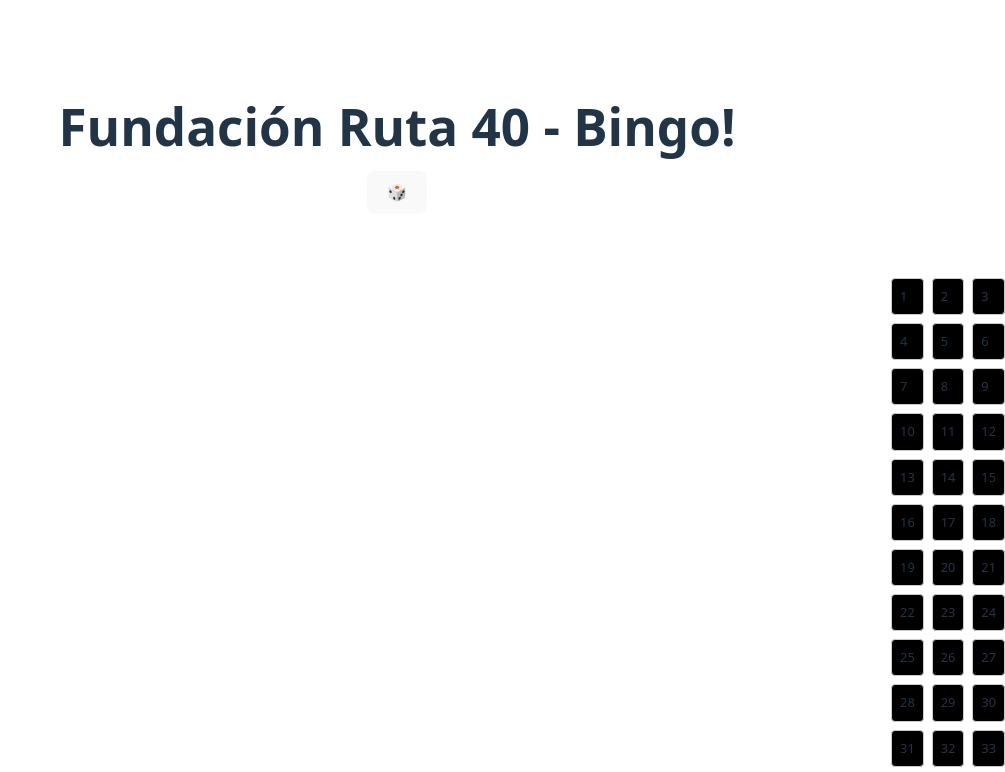
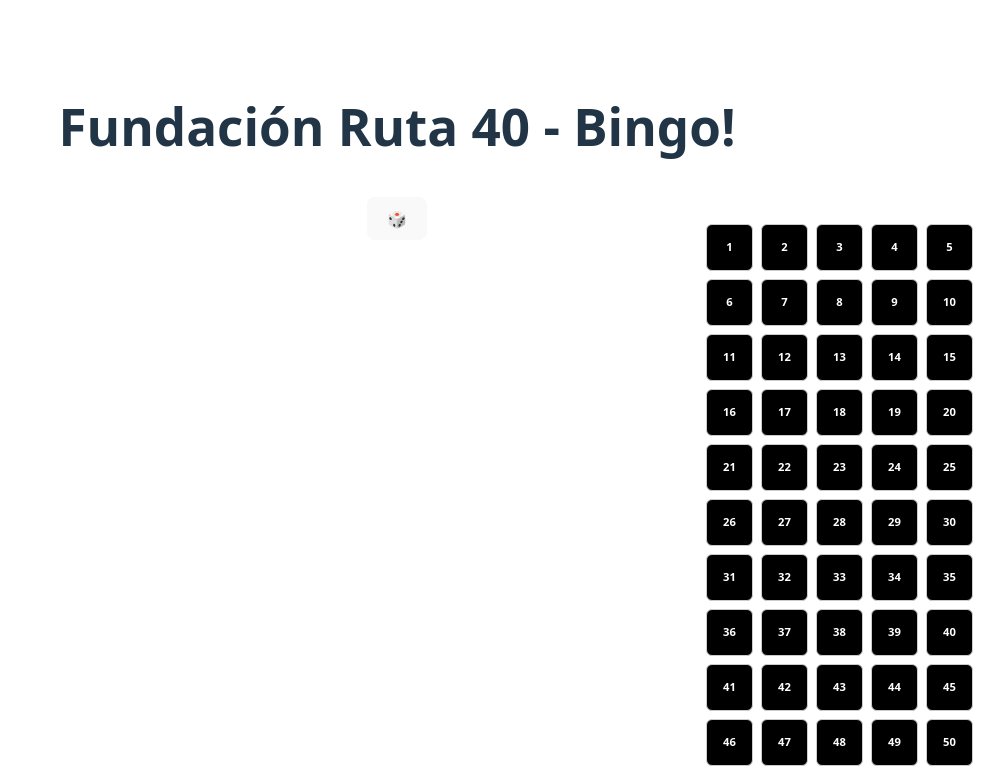
Before and after one commit to franciscoturdera00/fundacion40-bingo, a React (Vite) app: page / in a window 1280 px wide. Shown: the top 772 px of the page, without its empty margins (275-1280 px from the left). Built offline with nearby package versions, Linux system fonts and the light colour scheme.

Commit message:
working version

```diff
--- a/src/App.css
+++ b/src/App.css
@@ -32,20 +32,25 @@
 
 .grid {
   display: grid;
-  grid-template-columns: repeat(3, 1fr); /* change to 4 if you want 4 columns */
+  grid-template-columns: repeat(5, 1fr); /* change to 4 if you want 4 columns */
   gap: 0.5rem;
   margin-top: 1rem;
 }
 
 .cell {
-  padding: 0.5rem;
+  width: 45px;
+  height: 45px;
+  display: flex;
+  align-items: center;
+  justify-content: center;
+
   border: 1px solid #ccc;
-  border-radius: 4px;
+  border-radius: 6px;
   background: black;
-  font-size: 0.8rem;
-  overflow: hidden;
-  text-overflow: ellipsis;
-  white-space: nowrap;
+  font-size: 0.7rem;
+  font-weight: bold;
+  color: white;
+  text-align: center;
 }
 
 .cell.drawn {
@@ -70,10 +75,19 @@
   transition: all 0.3s ease;
 }
 
+.main-layout {
+  position: relative;
+  display: flex;
+  width: 100%;
+  align-items: flex-start;
+  margin-top: 0; /* prevent overlapping the title/button */
+}
+
 .bingo-grid-container {
   display: flex;
   flex-direction: column;
   align-items: flex-end;
-  margin-left: auto; /* pushes to the right */
-  padding-top: 1rem;
+  margin-left: auto;
+  margin-right: 2rem;
+  margin-top: -3rem; /* pulls just the grid up */
 }
--- a/src/App.jsx
+++ b/src/App.jsx
@@ -30,25 +30,18 @@
 
   return (
     <div id="root">
-      <h1 style={{ textAlign: "center", marginBottom: "1rem" }}>
-        Fundación Ruta 40 - Bingo!
-      </h1>
-      <div style={{ textAlign: "center", marginBottom: "2rem" }}>
-        <button onClick={drawRandom}>🎲</button>
+      {/* Title and Button Centered */}
+      <div style={{ textAlign: "center", marginBottom: "1rem" }}>
+        <h1>Fundación Ruta 40 - Bingo!</h1>
+        <button onClick={drawRandom} style={{ marginTop: "0.5rem" }}>
+          🎲
+        </button>
       </div>
 
-      <div
-        style={{
-          display: "flex",
-          justifyContent: "space-between",
-          alignItems: "flex-start",
-          gap: "2rem",
-        }}
-      >
-        {/* Map left */}
+      {/* Main layout: Map on left, Grid on right */}
+      <div className="main-layout">
         <MapZoom selected={selected} />
 
-        {/* Numbers right */}
         <div className="bingo-grid-container">
           <div className="grid">
             {[...allLocations]
```
